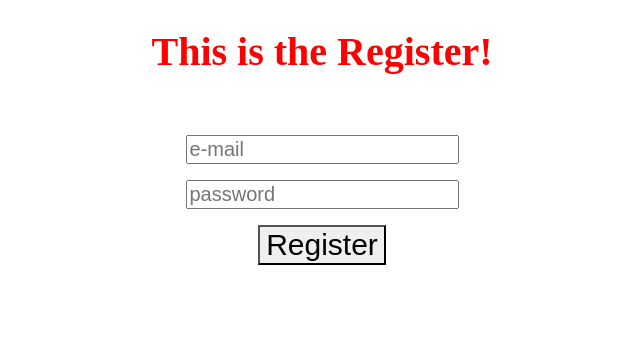
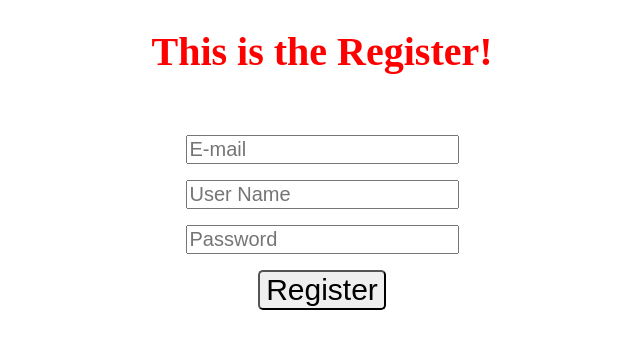
Before and after one commit to conradotoptive/excercise-3, a Next.js app: page /register in a window 1280 px wide. Shown: the top 348 px of the page, without its empty margins (318-958 px from the left). Built offline with nearby package versions, Linux system fonts and the light colour scheme.

Commit message:
the base front end with all the pages and navigation is functional. Working on api and data fetching

```diff
--- a/pages/cart/index.js
+++ b/pages/cart/index.js
@@ -1,7 +1,8 @@
-const cart = () => {
+const Cart = () => {
 
     return (
         <div className="center">
+            <title>👨‍💻 Exercise 3</title>
             <h1 className="title">
                 This is your cart!
             </h1>
@@ -12,4 +13,4 @@ const cart = () => {
     )
 }
 
-export default cart
+export default Cart
--- a/pages/home/index.js
+++ b/pages/home/index.js
@@ -1,8 +1,9 @@
 
-const home = () => {
+const Home = () => {
 
     return (
         <div className='center'>
+            <title>👨‍💻 Exercise 3</title>
             <h1 className='title'>
                 Home
             </h1>
@@ -30,4 +31,4 @@ const home = () => {
     )
 }
 
-export default home
+export default Home
--- a/pages/index.js
+++ b/pages/index.js
@@ -1,6 +1,6 @@
 import Head from 'next/head'
 
-export default function Welcome() {
+const Welcome= () => {
   return (
     <div className='center'>
       <Head>
@@ -19,3 +19,5 @@ export default function Welcome() {
     </div>
   )
 }
+
+export default Welcome;
--- a/pages/login/index.js
+++ b/pages/login/index.js
@@ -1,6 +1,6 @@
 import React, { useState } from 'react';
 
-const login = () => {
+const Login = () => {
 
     const [mail, setMail] = useState('');
     const [password, setPassword] = useState('');
@@ -27,6 +27,7 @@ const login = () => {
 
     return (
         <div className='center'>
+            <title>👨‍💻 Exercise 3</title>
             <h1 className='title'>
                 This is the logIn!
             </h1>
@@ -61,4 +62,4 @@ const login = () => {
     )
 }
 
-export default login
+export default Login
--- a/pages/products/index.js
+++ b/pages/products/index.js
@@ -1,7 +1,8 @@
-const products = () => {
+const Products = () => {
 
     return (
         <div className="center">
+            <title>👨‍💻 Exercise 3</title>
             <h1 className="title">
                 This is the product catalogue!
             </h1>
@@ -12,4 +13,4 @@ const products = () => {
     )
 }
 
-export default products
+export default Products
--- a/pages/purchaces/index.js
+++ b/pages/purchaces/index.js
@@ -1,7 +1,8 @@
-const purchaces = () => {
+const Purchaces = () => {
 
     return (
     <div className="center">
+        <title>👨‍💻 Exercise 3</title>
         <h1 className="title">
             This is are your purchaces!
         </h1>
@@ -12,4 +13,4 @@ const purchaces = () => {
     )
 }
 
-export default purchaces
+export default Purchaces
--- a/pages/register/index.js
+++ b/pages/register/index.js
@@ -1,9 +1,10 @@
 import { useState } from "react";
 
-const register = () => {
+const Register = () => {
 
     const [mail, setMail] = useState('');
     const [password, setPassword] = useState('');
+    const [userName, setUserName] = useState('');
 
     const handleEmailChange = (e) => {
         e.preventDefault();
@@ -15,6 +16,11 @@ const register = () => {
         setPassword(e.target.value);
     }
 
+    const handleUserNameChange = (e) => {
+        e.preventDefault();
+        setUserName(e.target.value);
+    }
+
     const onClickRegister = (e) => {
         e.preventDefault();
         return window.location ='/home'
@@ -22,6 +28,7 @@ const register = () => {
 
     return (
         <div className="center">
+            <title>👨‍💻 Exercise 3</title>
             <h1 className="title">
                 This is the Register!
             </h1>
@@ -30,15 +37,23 @@ const register = () => {
                     className='input-credentials'
                     value={mail}
                     type='text'
-                    placeholder="e-mail"
+                    placeholder="E-mail"
                     onChange={handleEmailChange}
+                />
+                <p/>
+                <input
+                    className='input-credentials'
+                    value={userName}
+                    type='text'
+                    placeholder="User Name"
+                    onChange={handleUserNameChange}
                 />
                 <p/>
                 <input
                     className='input-credentials'
                     value={password}
                     type='text'
-                    placeholder="password"
+                    placeholder="Password"
                     onChange={handlePasswordChange}
                 />
                 <p/>
@@ -50,4 +65,4 @@ const register = () => {
     )
 }
 
-export default register
+export default Register
--- a/pages/userProfile/index.js
+++ b/pages/userProfile/index.js
@@ -1,7 +1,8 @@
-const userProfile = () => {
+const UserProfile = () => {
 
     return (
         <div className="center">
+            <title>👨‍💻 Exercise 3</title>
             <h1 className="title">
                 This is your profile!
             </h1>
@@ -12,4 +13,4 @@ const userProfile = () => {
     )
 }
 
-export default userProfile
+export default UserProfile
--- a/styles/globals.css
+++ b/styles/globals.css
@@ -7,7 +7,7 @@
 
 .general-button{
   font-size: 30px;
-  border-radius: inherit;
+  border-radius: 5px;
   display: flexbox;
   text-align: center;
 }
```
